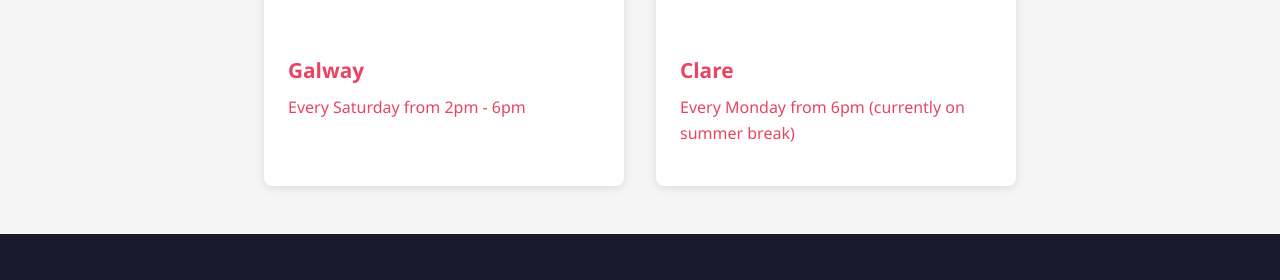
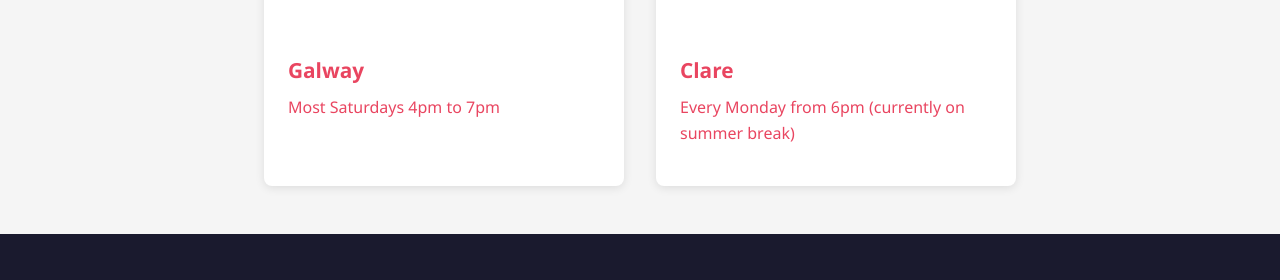
Before and after one commit to seanmcgrath42/letsjam.org, a Jekyll site: the page built from jam-circles.md, in a window 1280 px wide and 1152 px high. Shown: the part 557-837 px from the top of the window. Built offline with Jekyll 4.4.1, drawn with Linux system fonts in a browser that asks for light colours.

Commit message:
Update Galway jam circle time to most Saturdays 4pm-7pm
Co-Authored-By: Claude Opus 4.6 <noreply@anthropic.com>

```diff
--- a/jam-circles.md
+++ b/jam-circles.md
@@ -11,7 +11,7 @@ We currently run jam circles weekly in Galway & Clare with more circles opening
     <img src="{{ '/assets/images/jam_group_photo_1.jpg' | relative_url }}" alt="Galway Jam Circle">
     <div class="circle-card-body">
       <h3>Galway</h3>
-      <p>Every Saturday from 2pm - 6pm</p>
+      <p>Most Saturdays 4pm to 7pm</p>
     </div>
   </a>
   <a href="{{ '/jam-circle/clare/' | relative_url }}" class="circle-card">
```
Also changed, not shown: jam-circle/galway.md (+1 -1 lines).
